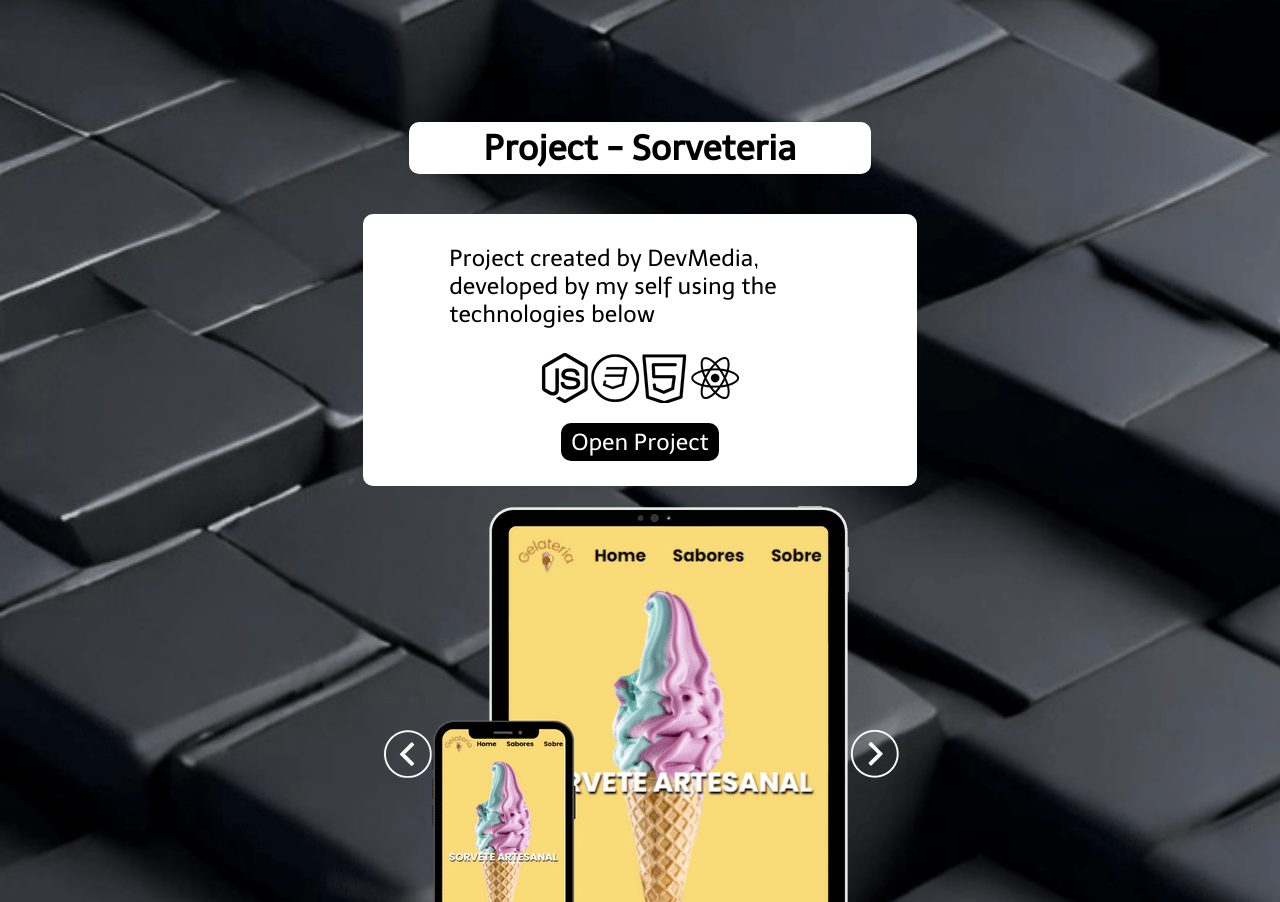
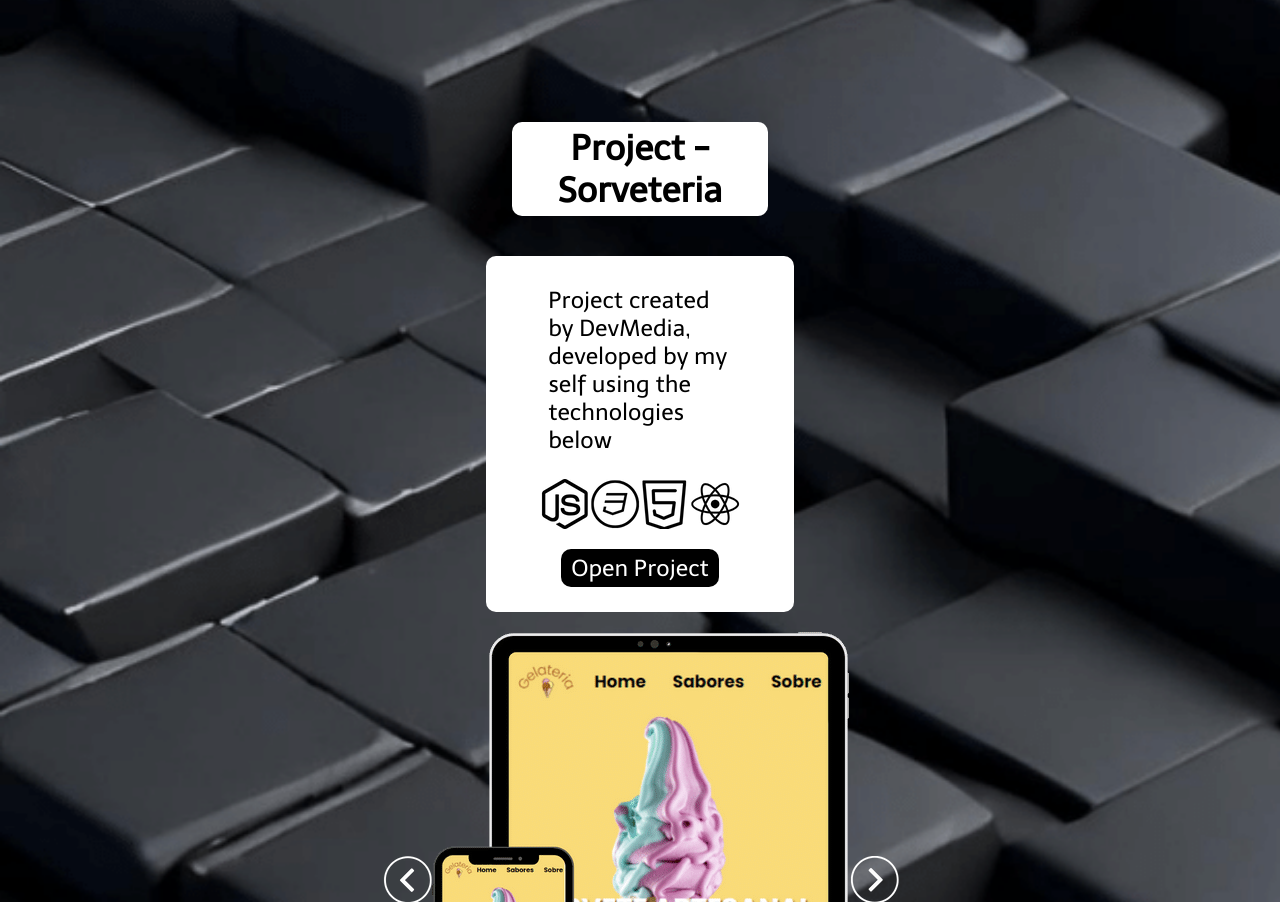
Before and after one commit to Cozacs/Portfolio-Cozacs, a React (Create React App) app: page / in a window 1280 px wide. Shown: the part 1844-2746 px from the top of the page. Built offline with nearby package versions, Linux system fonts and the light colour scheme.

Commit message:
update description and favicon

```diff
--- a/public/index.html
+++ b/public/index.html
@@ -7,7 +7,7 @@
     <meta name="theme-color" content="#000000" />
     <meta
       name="description"
-      content="Web site created using create-react-app"
+      content="Portfolio"
     />
     <link rel="apple-touch-icon" href="%PUBLIC_URL%/logo192.png" />
     <!--
@@ -24,7 +24,7 @@
       work correctly both with client-side routing and a non-root public URL.
       Learn how to configure a non-root public URL by running `npm run build`.
     -->
-    <title>React App</title>
+    <title>Portfolio Cozacs</title>
   </head>
   <body>
     <noscript>You need to enable JavaScript to run this app.</noscript>
--- a/src/componentes/Projects/style.css
+++ b/src/componentes/Projects/style.css
@@ -4,6 +4,11 @@
     justify-content: center;
     align-items: center;
     padding: 60px 0px;
+}
+
+#ProjetoNaTela {
+    width: 40vw;
+    max-width: 700px;
 }
 
 #ProjetoNaTela {
```
Also changed, not shown: 1 other file (tests, documents, lock files or other folders).
